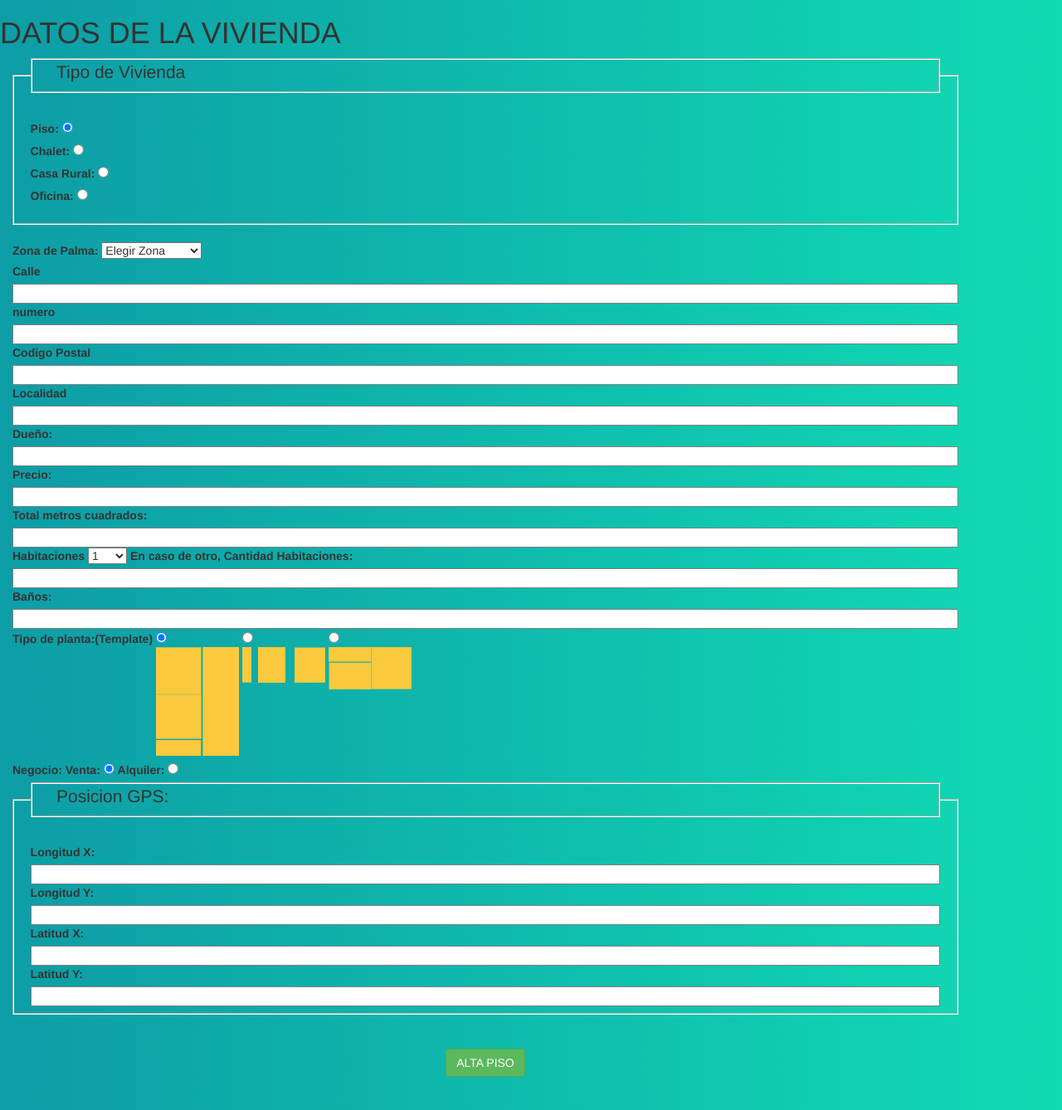
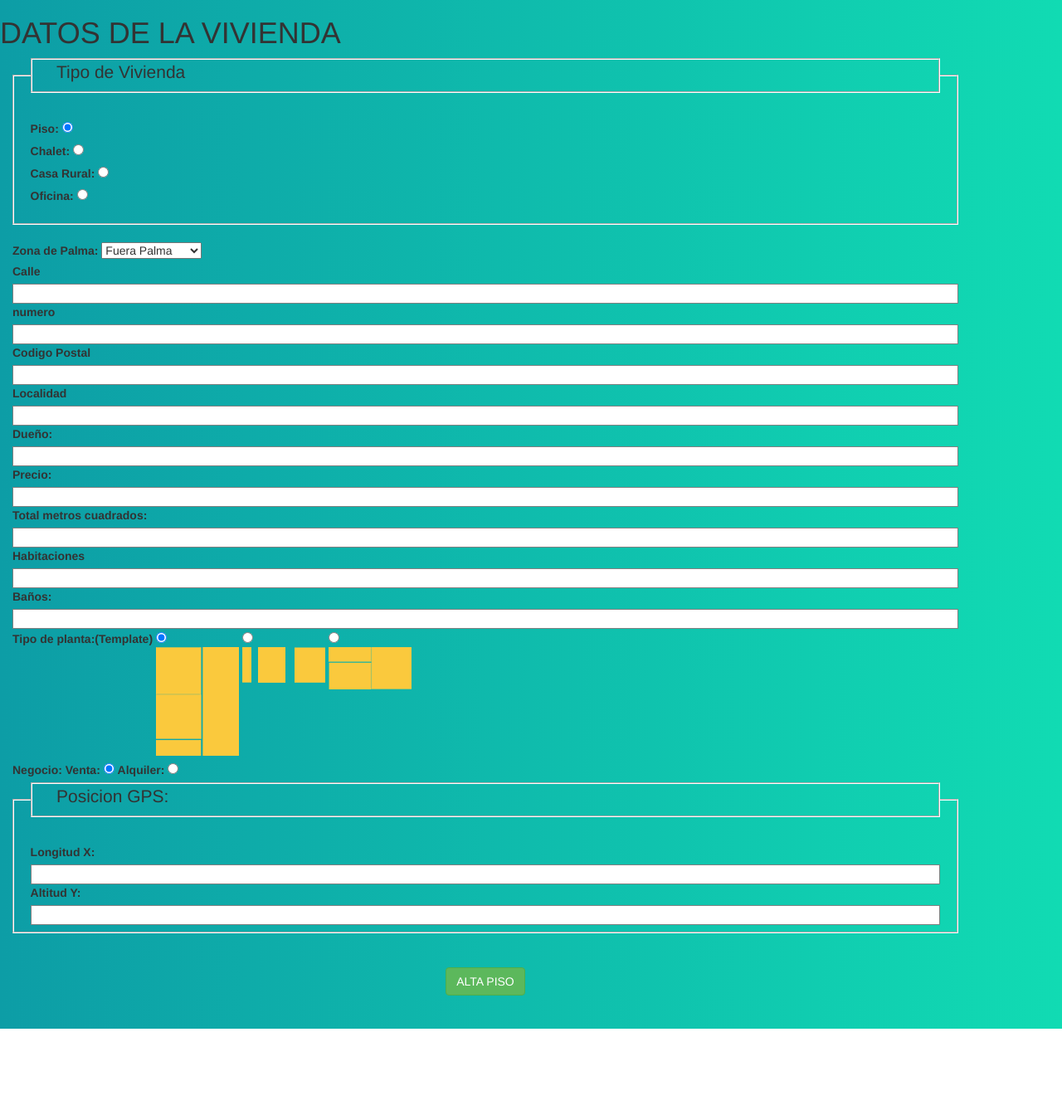
Before and after one commit to sosan/inmobiliaria, a Flask app: page /profile/alta in a window 1280 px wide. Shown: the whole page at 83% size. After the commit the page ends 1240 px from the top, so only its background shows below. Run offline with Flask 2, Linux system fonts and the light colour scheme; some libraries are stand-ins or nearby versions.

Commit message:
fixes alta_piso

```diff
--- a/main.py
+++ b/main.py
@@ -50,7 +50,6 @@ def menu_admin():
 
 @app.route("/profile/alta", methods=["GET"])
 def alta_piso():
-
     if "anterior_calle" and "anterior_numero" in session:
         anterior_calle = session.pop("anterior_calle")
         anterior_numero = session.pop("anterior_numero")
@@ -58,7 +57,7 @@ def alta_piso():
         return render_template("alta_piso.html", anterior_calle=anterior_calle, anterior_numero=anterior_numero)
 
     if "mensajeerror" in session:
-        session.pop("mensajerror")
+        session.pop("mensajeerror")
 
     return render_template("alta_piso.html")
 
@@ -66,8 +65,7 @@ def alta_piso():
 @app.route("/profile/alta", methods=["POST"])
 def recibir_alta_piso():
 
-    print("hola")
-    if "alquiler" and "calle" and "cp" and "habitaciones" and "habitaciones_otro" and "localidad" and "numero" \
+    if "alquiler" and "calle" and "cp" and "habitaciones" and "localidad" and "numero" \
             and "numerobanos" and "template" and "tipocasa" and "zonas" in request.form:
 
         # comprobacion de si ya existe el piso en la db
@@ -81,21 +79,17 @@ def recibir_alta_piso():
                 request.form["alquiler"],
                 request.form["cp"],
                 request.form["habitaciones"],
-                request.form["habitaciones_otro"],
                 request.form["localidad"],
                 request.form["numero"],
                 request.form["numerobanos"],
                 request.form["template"],
                 request.form["tipocasa"],
                 request.form["zonas"],
-                request.form["x_longitud_gps"],
-                request.form["y_longitud_gps"],
-                request.form["x_latitud_gps"],
-                request.form["y_latitud_gps"],
+                request.form["x_gps"],
+                request.form["y_gps"],
                 request.form["dueno"],
                 request.form["precio"],
                 request.form["totalmetros"]
-
 
             )
 
--- a/requirements.txt
+++ b/requirements.txt
@@ -1,3 +1,4 @@
+autopep8==1.4.4
 Click==7.0
 dnspy==3.0
 dnspython==1.16.0
@@ -7,6 +8,8 @@ Flask-Bootstrap==3.3.7.1
 itsdangerous==1.1.0
 Jinja2==2.10.3
 MarkupSafe==1.1.1
+pep8==1.7.1
+pycodestyle==2.5.0
 pymongo==3.10.0
 visitor==0.1.3
 Werkzeug==0.16.0
--- a/templates/alta_piso.html
+++ b/templates/alta_piso.html
@@ -2,6 +2,11 @@
 
 {% block content %}
 <div class="container center-block">
+
+    <form action="{{url_for("recibir_alta_piso") }}" method="POST">
+        <div class="row">
+            <h1>DATOS DE LA VIVIENDA</h1>
+        </div>
 
         {% if session["mensajeerror"] == 0%}
             <h1 class=" label-danger">YA EXISTE EL INMUEBLE</h1>
@@ -16,18 +21,7 @@
             {% endif %}
 
         {% endif %}
-
-
-
-    <form action="{{url_for("recibir_alta_piso") }}" method="POST">
-        <div class="row">
-            <h1>DATOS DE LA VIVIENDA</h1>
-        </div>
-
         <div class="row center-block">
-
-
-
             <fieldset class="borde_fieldset">
                 <legend class="borde_fieldset">Tipo de Vivienda</legend>
                  <ul>
@@ -53,20 +47,13 @@
                      </li>
 
                  </ul>
-                </fieldset
-
-
-
-
-
-
+            </fieldset>
         </div>
 
 
         <div class="row center-block">
              <label>Zona de Palma:</label>
              <select name="zonas">
-         <option value="" selected disabled hidden>Elegir Zona</option>
                  <option value="1">Jaume III</option>
                  <option value="2">Son Canals</option>
                  <option value="3">Santa Calatina</option>
@@ -84,84 +71,49 @@
                  <option value="15">Son Rullan</option>
                  <option value="16">San Nicolau</option>
                  <option value="17">Sindicat</option>
-         <option value="18">Fuera Palma</option>
-
-
+                 <option value="18" selected>Fuera Palma</option>
              </select>
         </div>
-
-
-
-
-
         <div class="row center-block">
-
              <label>Calle</label>
              <input type="text" name="calle" value="">
         </div>
         <div class="row center-block">
-
              <label>numero</label>
              <input type="text" name="numero" value="">
         </div>
-
         <div class="row center-block">
-
          <label>Codigo Postal</label>
          <input type="text" name="cp" value="">
         </div>
-
         <div class="row center-block">
 
          <label>Localidad</label>
          <input type="text" name="localidad" value="">
         </div>
-
         <div class="row center-block">
 
           <label>Dueño:</label>
           <input type="text" name="dueno" value="">
         </div>
-
         <div class="row center-block">
             <label>Precio:</label>
             <input type="text" name="precio" value="">
         </div>
-
         <div class="row center-block">
             <label>Total metros cuadrados:</label>
             <input type="text" name="totalmetros" value="">
         </div>
-
-
-
         <div class="row center-block">
          <label>Habitaciones</label>
-     <select name="habitaciones">
-         <option value="1">1</option>
-         <option value="2">2</option>
-         <option value="3">3</option>
-         <option value="4">4</option>
-         <option value="5">5</option>
-         <option value="6">6</option>
-         <option value="7">7</option>
-         <option value="8">8</option>
-         <option value="9">9</option>
-         <option value="10">10</option>
-         <option value="11">11</option>
-         <option value="12">12</option>
-         <option value="0">otro</option>
-     </select>
-     <label for="otro_habitacion">En caso de otro, Cantidad Habitaciones:</label>
-     <input type="text" name="habitaciones_otro" value="">
+
+         <input type="text" name="habitaciones" value="">
 
         </div>
-
         <div class="row center-block">
          <label for="banos">Baños:</label>
          <input type="text" id="banos" name="numerobanos" value="">
         </div>
-
         <div class="row center-block ">
          <label>Tipo de planta:(Template)</label>
 
@@ -185,7 +137,6 @@
 
 
         </div>
-
         <div class="row center-block">
 
          <label>Negocio: </label>
@@ -196,53 +147,30 @@
 
          <label for="alquiler2">Alquiler:</label>
          <input type="radio" id="alquiler2" name="alquiler" value="2">
-
-
-
-
-
         </div>
         <div class="row center-block">
             <fieldset class="borde_fieldset">
-
-
                 <legend class="borde_fieldset">Posicion GPS:</legend>
-
                 <div class="control-group">
 
-            <label for="x_longitud_gps">Longitud X: </label>
-            <input type="text" id="x_longitud_gps" name="x_longitud_gps" value="">
+                        <label for="x_gps">Longitud X: </label>
+                        <input type="text" id="x_gps" name="x_gps" value="">
 
-             <label for="y_longitud_gps">Longitud Y: </label>
-             <input type="text" id="y_longitud_gps" name="y_longitud_gps" value="">
+                         <label for="y_gps">Altitud Y: </label>
+                         <input type="text" id="y_gps" name="y_gps" value="">
                 </div>
-<div class="control-group">
-
-             <label for="x_latitud_gps">Latitud X: </label>
-             <input type="text" id="x_latitud_gps" name="x_latitud_gps" value="">
-
-             <label for="y_latitud_gps">Latitud Y: </label>
-             <input type="text" id="y_latitud_gps" name="y_latitud_gps" value="">
-</div>
-
-
             </fieldset>
 
         </div>
-
-       </fieldset>
-
             <!-- imagen para subir-->
         <br>
-
         <button type="submit" class="center-block btn btn-success">ALTA PISO</button>
-
+    </form>
 </div>
 
 
 
 
-    </form>
 
     <br><br>
 
```
Also changed, not shown: ModuloMongodb/ManagerMongodb.py (+34 -51 lines). Lines whose indentation alone changed are shown as unchanged.
